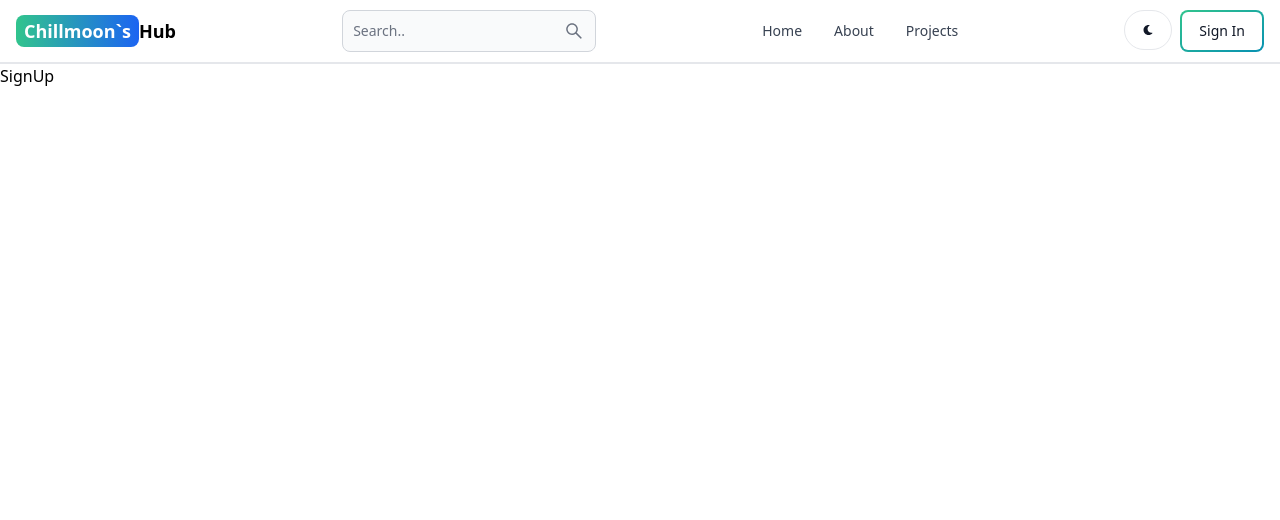
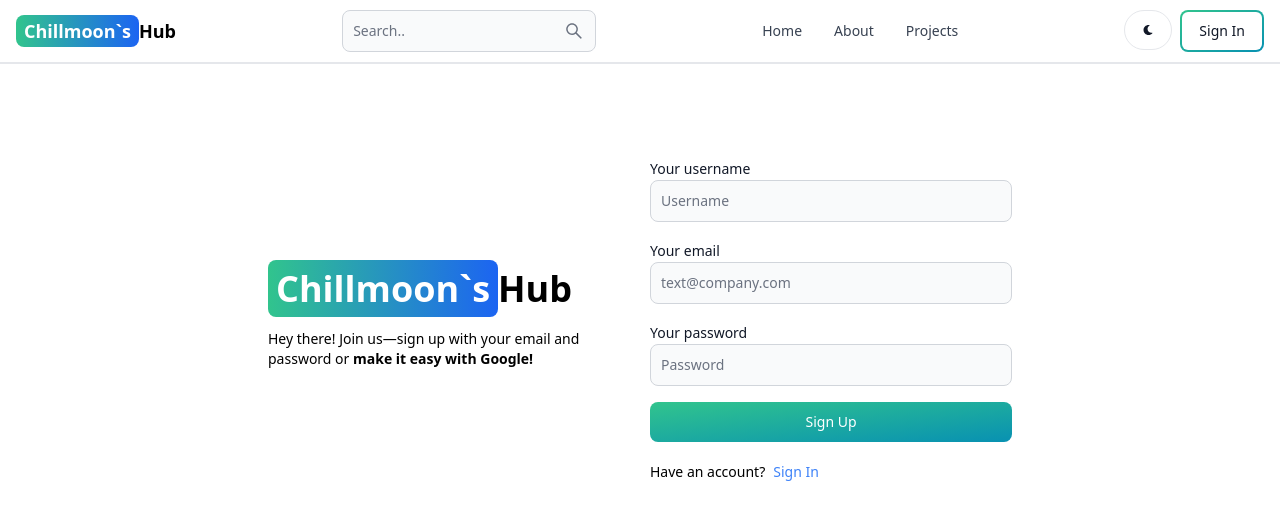
Before and after one commit to Chillmoon/chillmoons-hub, a React (Vite) app in the folder client/: page /sign-up in a window 1280 px wide. Shown: the top 520 px of the page. Built offline with nearby package versions, Linux system fonts and the light colour scheme.

Commit message:
made ui for sign up page

```diff
--- a/client/src/pages/SignUp.jsx
+++ b/client/src/pages/SignUp.jsx
@@ -1,5 +1,53 @@
+import { Button, Label, TextInput } from "flowbite-react";
 import React from "react";
+import { Link, Links } from "react-router-dom";
 
 export default function SignUp() {
-  return <div>SignUp</div>;
+  return (
+    <div className=" min-h-screen mt-20 ">
+      <div className="flex p-3 max-w-3xl mx-auto flex-col md:flex-row md:items-center  gap-5">
+        <div className="flex-1">
+          <Link to="/" className="font-bold dark:text-white text-4xl">
+            <span className="px-2 py-1 bg-gradient-to-r from-green-400 to-blue-600 rounded-lg text-white">
+              Chillmoon`s
+            </span>
+            Hub
+          </Link>
+          <p className="text-sm mt-5">
+            Hey there! Join us—sign up with your email and password or{" "}
+            <b>make it easy with Google!</b>
+          </p>
+        </div>
+        <div className="flex-1">
+          <form className="flex flex-col gap-4">
+            <div>
+              <Label value="Your username" />
+              <TextInput type="text" placeholder="Username" id="username" />
+            </div>
+            <div>
+              <Label value="Your email" />
+              <TextInput
+                type="text"
+                placeholder="text@company.com"
+                id="email"
+              />
+            </div>
+            <div>
+              <Label value="Your password" />
+              <TextInput type="text" placeholder="Password" id="password" />
+            </div>
+            <Button gradientDuoTone="greenToBlue" type="submit">
+              Sign Up
+            </Button>
+          </form>
+          <div className="flex gap-2 text-sm mt-5">
+            <span>Have an account?</span>
+            <Link to="/sogn-in" className="text-blue-500">
+              Sign In
+            </Link>
+          </div>
+        </div>
+      </div>
+    </div>
+  );
 }
--- a/package.json
+++ b/package.json
@@ -6,7 +6,7 @@
   "main": "index.js",
   "scripts": {
     "test": "echo \"Error: no test specified\" && exit 1",
-    "div": "nodemon api/index.js",
+    "dev": "nodemon api/index.js",
     "start": "node api/index.js"
   },
   "keywords": [],
```
